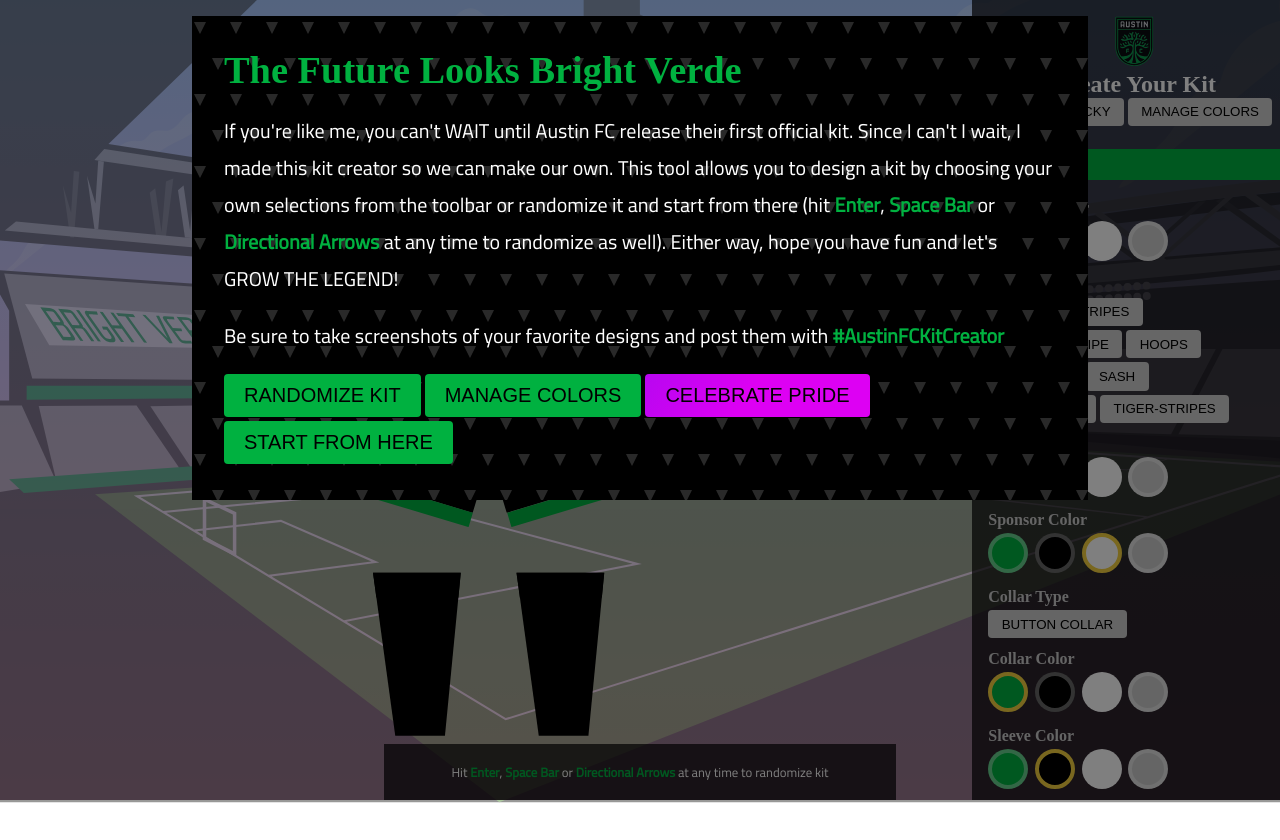
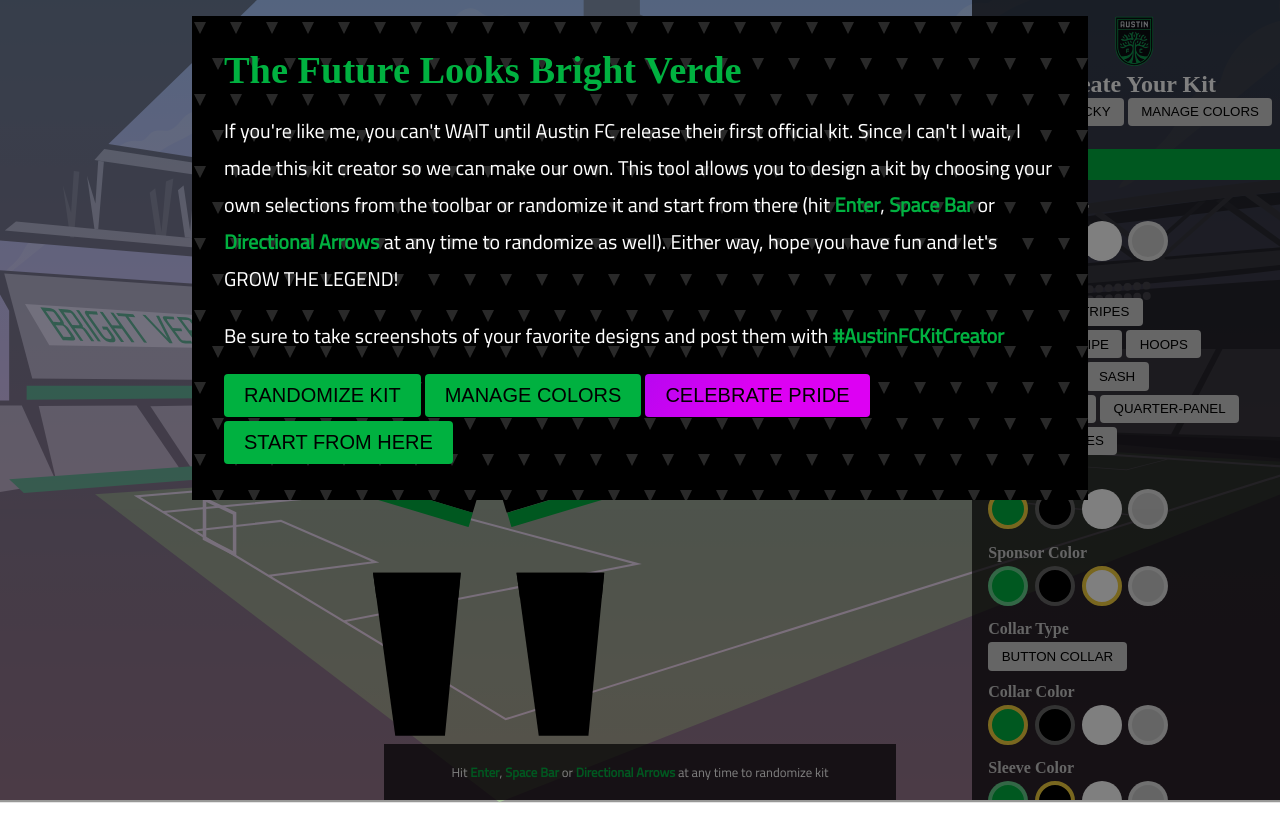
Before and after one commit to drinkingtheink/austin-fc-kit-creator, a Vue app: page / in a window 1280 px wide. Shown: the top 840 px of the page. Built offline with nearby package versions, Linux system fonts and the light colour scheme; a web font is replaced by a local one.

Commit message:
Added quarter-panel shirt option.

```diff
--- a/src/App.vue
+++ b/src/App.vue
@@ -380,6 +380,7 @@
     'chevron',
     'sash',
     'half-panel',
+    'quarter-panel',
     'tiger-stripes'
   ];
 
@@ -601,7 +602,7 @@
         this.setSocksHoopsFill(this.getRandomColor());
         this.getSetting();
 
-        if(this.collarFill === this.shirtFill) {
+        if(this.collarFill === (this.shirtFill || this.shirtTypeFill)) {
           this.setCollarFill(this.getRandomColor);
         }
 
--- a/src/components/Kit.vue
+++ b/src/components/Kit.vue
@@ -422,6 +422,12 @@
           c-4.3,6.3-6.3,13.1-6.1,20.8c0.4,10.3-2.1,20.1-6.5,29.3c-1.9,4-5.4,7.2-8.1,10.8c-1.7,2.2-3.6,4.4-5.2,6.7c-4,6-7.9,12-11.8,18
           c0.1,0.2,0.1,0.4,0.2,0.6h33.5C212.1,546.2,214.9,541.6,216.8,536.3z"/>
       </g>
+      <g id="quarter-panel" v-show="idMatchesActiveShirtOption('quarter-panel')">
+        <path :style="{ fill: shirtTypeFill }" id="top-left" class="st2" d="M359.8,103.8l-69.3-69.3H175.7c-1.1,0.5-2.1,0.9-2.9,1.2H170l1.1,270.2h188.6L359.8,103.8
+          L359.8,103.8z"/>
+        <path :style="{ fill: shirtTypeFill }" id="bot-right_1_" class="st2" d="M546.6,305.9H359.8v243.6h185.7c1.4-3.1,2.1-6.2,2.1-9.4c0-1.5-0.2-3-0.5-4.5h0.5
+          L546.6,305.9z"/>
+      </g>
       <g id="austin-fc-crest">
         <g>
           <g>
```
